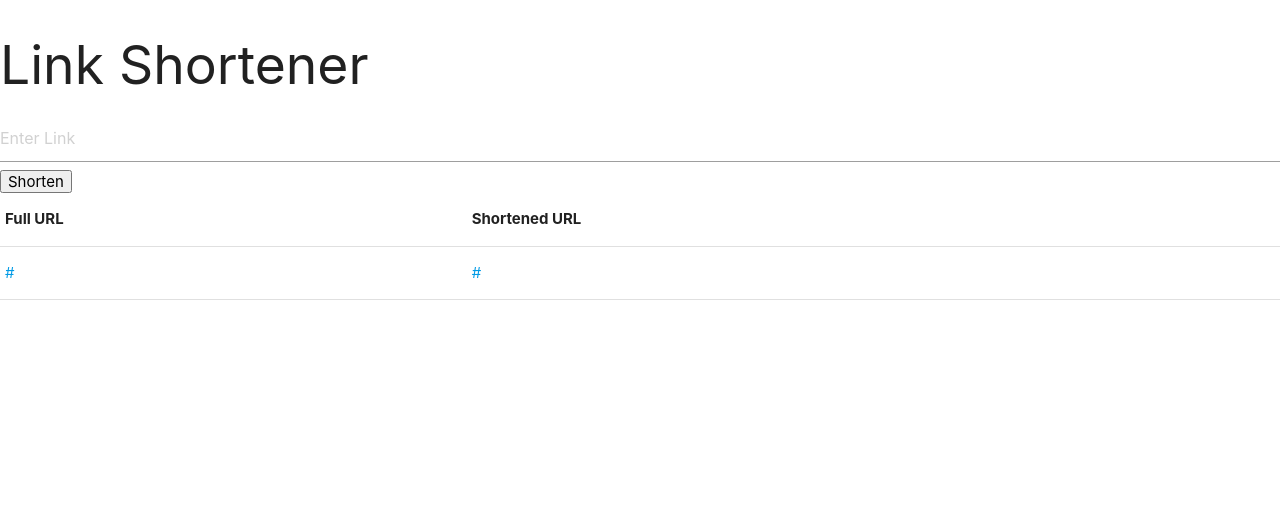
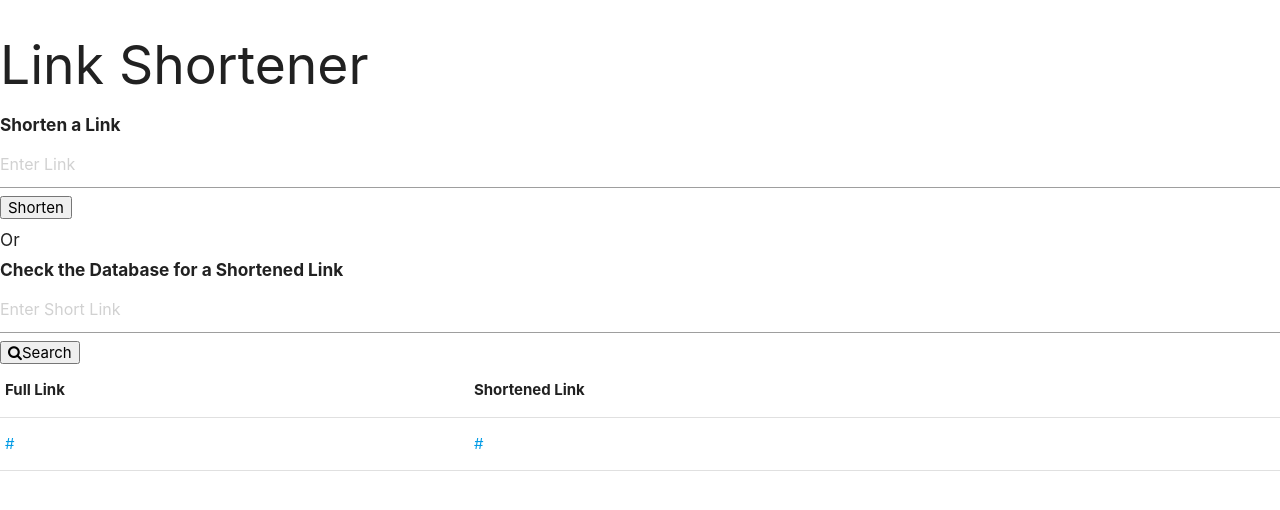
Before and after one commit to curtismceachen/URL-shortener, a Django app: page / in a window 1280 px wide. Shown: the top 510 px of the page. Run offline with Django 3.2, Linux system fonts and the light colour scheme; tables that the repository leaves empty hold one stand-in row (values such as "Sample post").

Commit message:
search functionality

```diff
--- a/main_app/templates/index.html
+++ b/main_app/templates/index.html
@@ -6,21 +6,37 @@
   <meta http-equiv="X-UA-Compatible" content="ie=edge">
   <title>Link Shortener</title>
   <link rel="stylesheet" href="https://cdnjs.cloudflare.com/ajax/libs/materialize/1.0.0/css/materialize.min.css">
+  <link rel="stylesheet" href="https://cdnjs.cloudflare.com/ajax/libs/font-awesome/4.7.0/css/font-awesome.min.css">
 </head>
 <main>
     <h2>Link Shortener</h2>
     <form action="/create" method="POST">
         {% csrf_token %}
+        <h6><b>Shorten a Link</b></h6>
         <input type="text" name="link" id="input" placeholder="Enter Link">
         <div class="buttons">
             <button type="submit">Shorten</button>
         </div>
     </form>
+    <h6>Or</h6>
+    <form action="/search" method="POST">
+        {% csrf_token %}
+        <h6><b>Check the Database for a Shortened Link</b></h6>
+        <input type="text" name="shortened_link" id="input" placeholder="Enter Short Link">
+        <div class="buttons">
+            <button type="submit"><i class="fa fa-search"></i>Search</button>
+        </div>
+    </form>
+    {% if search_result.full_link %}
+    <div>For the short link <a href="//{{search_result.full_link}}">{{search_result.short_link}}</a> the full link is <a href="//{{search_result.full_link}}">{{search_result.full_link}}.</a></div>
+    {% elif search_result %}
+    <div>{{search_result}}</div>
+    {% endif %}
     <table>
         <thead>
           <tr>
-            <th>Full URL</th>
-            <th>Shortened URL</th>
+            <th>Full Link</th>
+            <th>Shortened Link</th>
           </tr>
         </thead>
         <tbody>
--- a/main_app/urls.py
+++ b/main_app/urls.py
@@ -4,5 +4,6 @@ from . import views
 
 urlpatterns = [
     path('', views.index, name='index'),
-    path('create', views.create, name='create')
+    path('create', views.create, name='create'),
+    path('search', views.search, name='search')
 ]
--- a/main_app/views.py
+++ b/main_app/views.py
@@ -1,5 +1,4 @@
 from django.shortcuts import render
-from django.http import HttpResponse
 from .models import Links
 import uuid
 # Create your views here.
@@ -11,10 +10,18 @@ def index(request):
 
 def create(request):
     if request.method == 'POST':
-        link = request.POST['link']
-        uid = str(uuid.uuid4())[:5]
-        new_link = Links(full_link=link,short_link=uid)
+        # create an object with the html input as the full link, and a random set of chars as the short link
+        # uuid4 returns a very long string of random chars, shorten it to 5 characters with [:5]
+        new_link = Links(full_link=request.POST['link'], short_link=str(uuid.uuid4())[:5])
         new_link.save()
         links = Links.objects.all()
-        print(links)
         return render(request, 'index.html', {'links': links})
+
+def search(request):
+    if request.method == 'POST':
+        try:
+            search_result = Links.objects.get(short_link=request.POST['shortened_link'])
+        except Links.DoesNotExist:
+            search_result = 'There are no records for that short link.'
+        links = Links.objects.all()
+        return render(request, 'index.html', {'links': links, 'search_result': search_result})
--- a/panitech/urls.py
+++ b/panitech/urls.py
@@ -14,7 +14,6 @@ Including another URLconf
     2. Add a URL to urlpatterns:  path('blog/', include('blog.urls'))
 """
 import sys
-# sys.path.append('/Users/user/Library/Python/3.9/bin')
 
 from django.contrib import admin
 from django.urls import path, include
```
Also changed, not shown: 9 other files.
